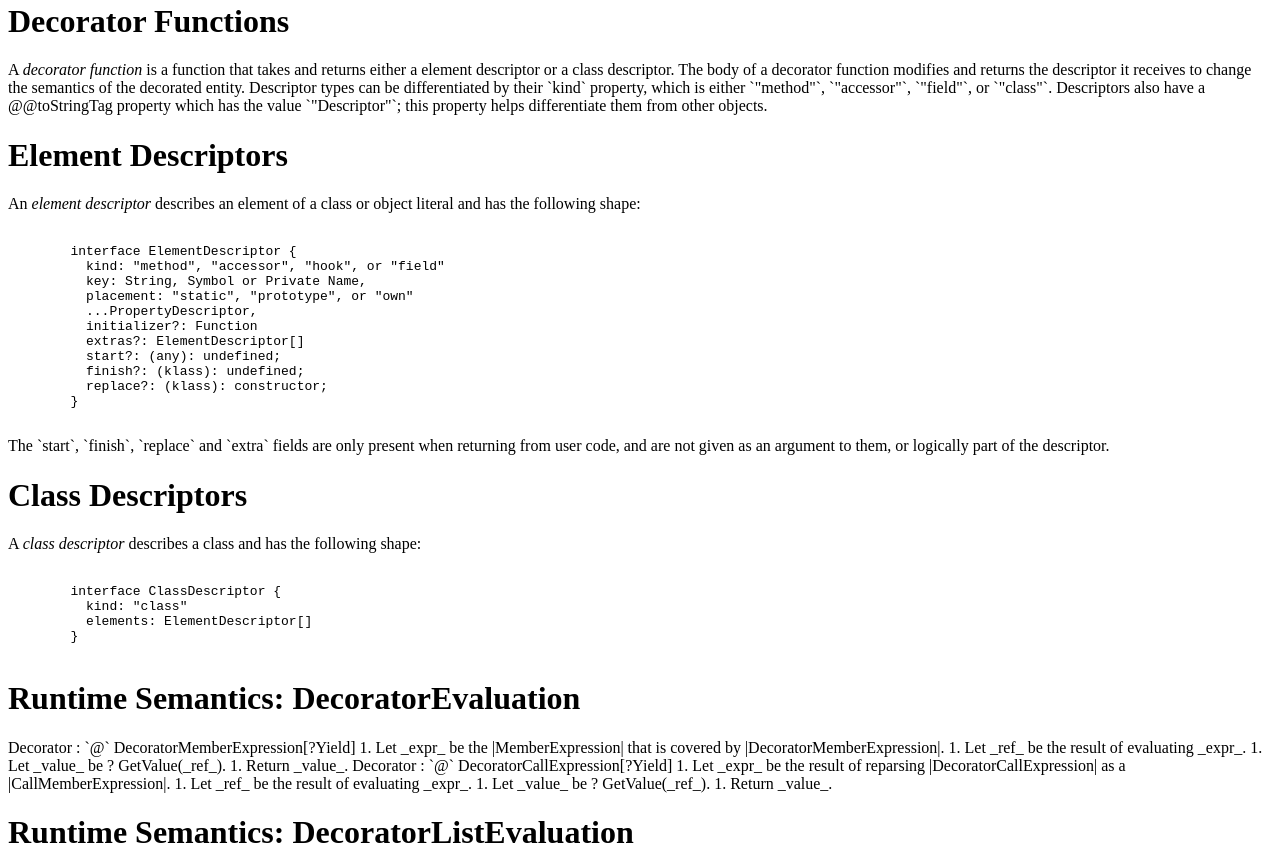
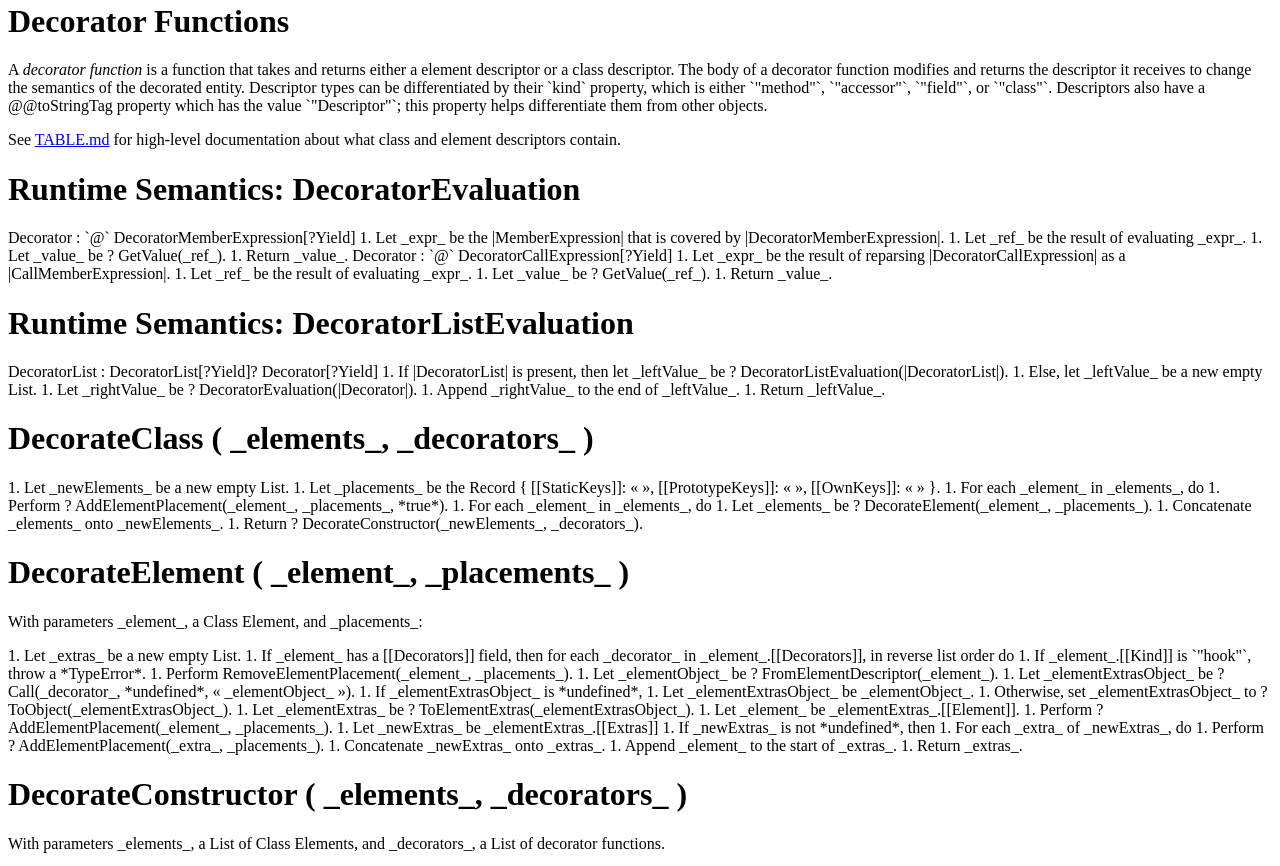
Before and after one commit to tc39/proposal-decorators, a website: page spec.html in a window 1280 px wide. Shown: the part 8379-9245 px from the top of the page. Drawn offline with Linux system fonts and the light colour scheme.

Commit message:
Editiorial: Remove confusing descriptor schema
Instead, link to TABLE.md, which describes things more clearly
and precisely.

```diff
--- a/spec.html
+++ b/spec.html
@@ -1042,34 +1042,7 @@ emu-example pre {
   <emu-clause id=sec-decorator-functions>
     <h1>Decorator Functions</h1>
     <p>A <dfn>decorator function</dfn> is a function that takes and returns either a element descriptor or a class descriptor. The body of a decorator function modifies and returns the descriptor it receives to change the semantics of the decorated entity. Descriptor types can be differentiated by their `kind` property, which is either `"method"`, `"accessor"`, `"field"`, or `"class"`. Descriptors also have a @@toStringTag property which has the value `"Descriptor"`; this property helps differentiate them from other objects.</p>
-    <emu-clause id=sec-decorator-functions-element-descriptor>
-      <h1>Element Descriptors</h1>
-      <p>An <dfn>element descriptor</dfn> describes an element of a class or object literal and has the following shape:</p>
-      <pre><code class=typescript>
-        interface ElementDescriptor {
-          kind: "method", "accessor", "hook", or "field"
-          key: String, Symbol or Private Name,
-          placement: "static", "prototype", or "own"
-          ...PropertyDescriptor,
-          initializer?: Function
-          extras?: ElementDescriptor[]
-          start?: (any): undefined;
-          finish?: (klass): undefined;
-          replace?: (klass): constructor;
-        }
-      </code></pre>
-      The `start`, `finish`, `replace` and `extra` fields are only present when returning from user code, and are not given as an argument to them, or logically part of the descriptor.
-    </emu-clause>
-    <emu-clause id=sec-decorator-functions-class-descriptor>
-      <h1>Class Descriptors</h1>
-      <p>A <dfn>class descriptor</dfn> describes a class and has the following shape:</p>
-      <pre><code class=typescript>
-        interface ClassDescriptor {
-          kind: "class"
-          elements: ElementDescriptor[]
-        }
-      </code></pre>
-    </emu-clause>
+    <emu-note type=editor>See <a href="https://github.com/tc39/proposal-decorators/blob/master/TABLE.md">TABLE.md</a> for high-level documentation about what class and element descriptors contain.</emu-note>
   </emu-clause>
 
     <emu-clause id=sec-decorator-runtime-semantics-decoratorevaluation aoid=DecoratorEvaluation>
```
